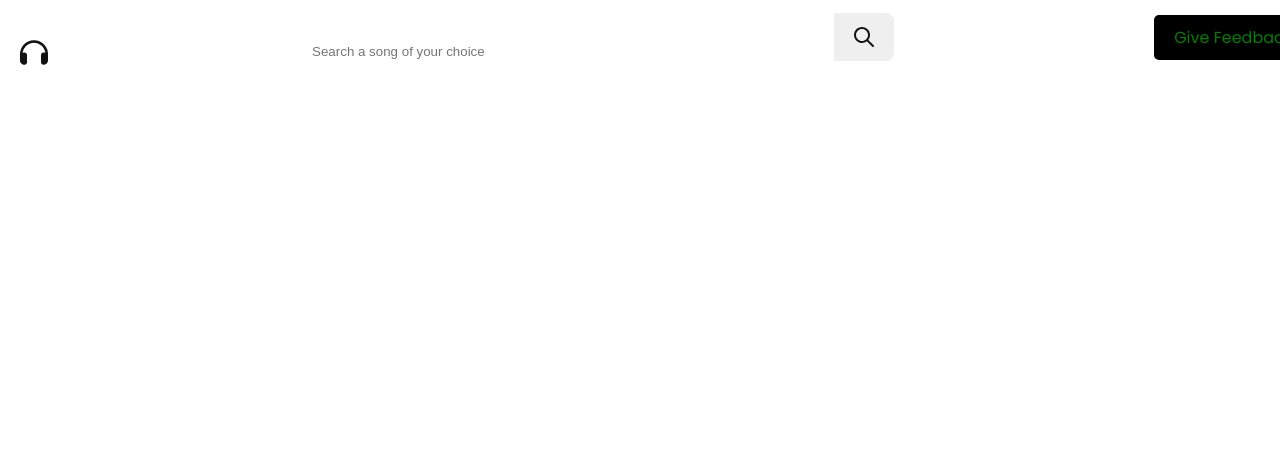
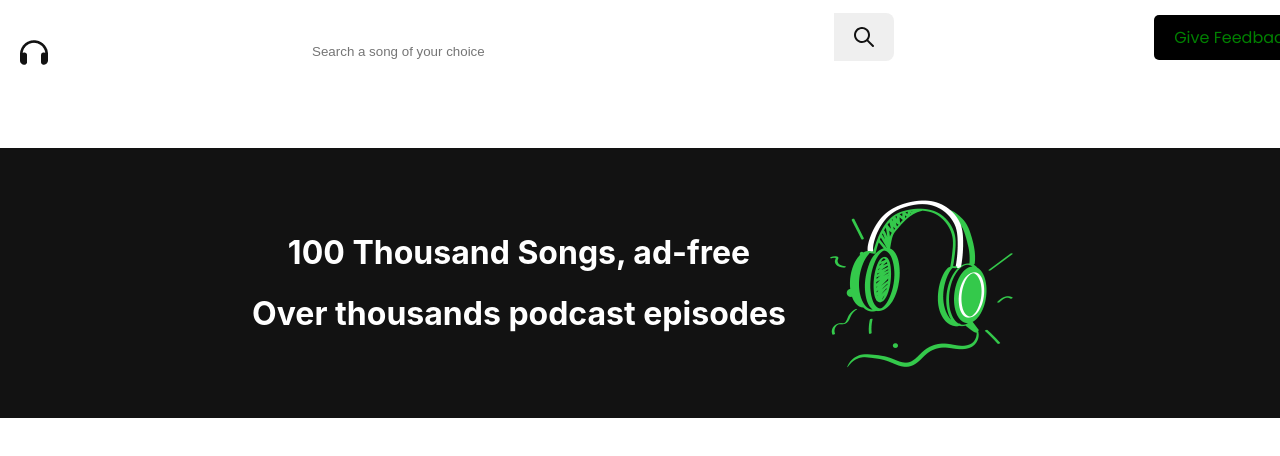
Before and after one commit to Debnath-Sinhababu/qtify, a React (Create React App) app: page / in a window 1280 px wide. Shown: the top 456 px of the page. Built offline with nearby package versions, Linux system fonts and the light colour scheme.

Commit message:
added hero section

```diff
--- a/src/App.js
+++ b/src/App.js
@@ -1,10 +1,12 @@
 
 import './App.css';
+import Hero from './components/Hero/Hero';
 import Navbar from './components/Navbar/Navbar';
 function App() {
   return (
     <div className="App">
      <Navbar/>
+     <Hero/>
     </div>
   );
 }
--- a/src/components/Hero/Hero.module.css
+++ b/src/components/Hero/Hero.module.css
@@ -1,9 +1,11 @@
 .hero {
-    background-color: var(--color-black);
+    background-color: #121212;
     height: 270px;
     display: flex;
     justify-content: center;
     align-items: center;
     text-align: center;
     gap: 30px;
+    color:#FFFFFF;
+    margin-top: 74px;
   }
```
